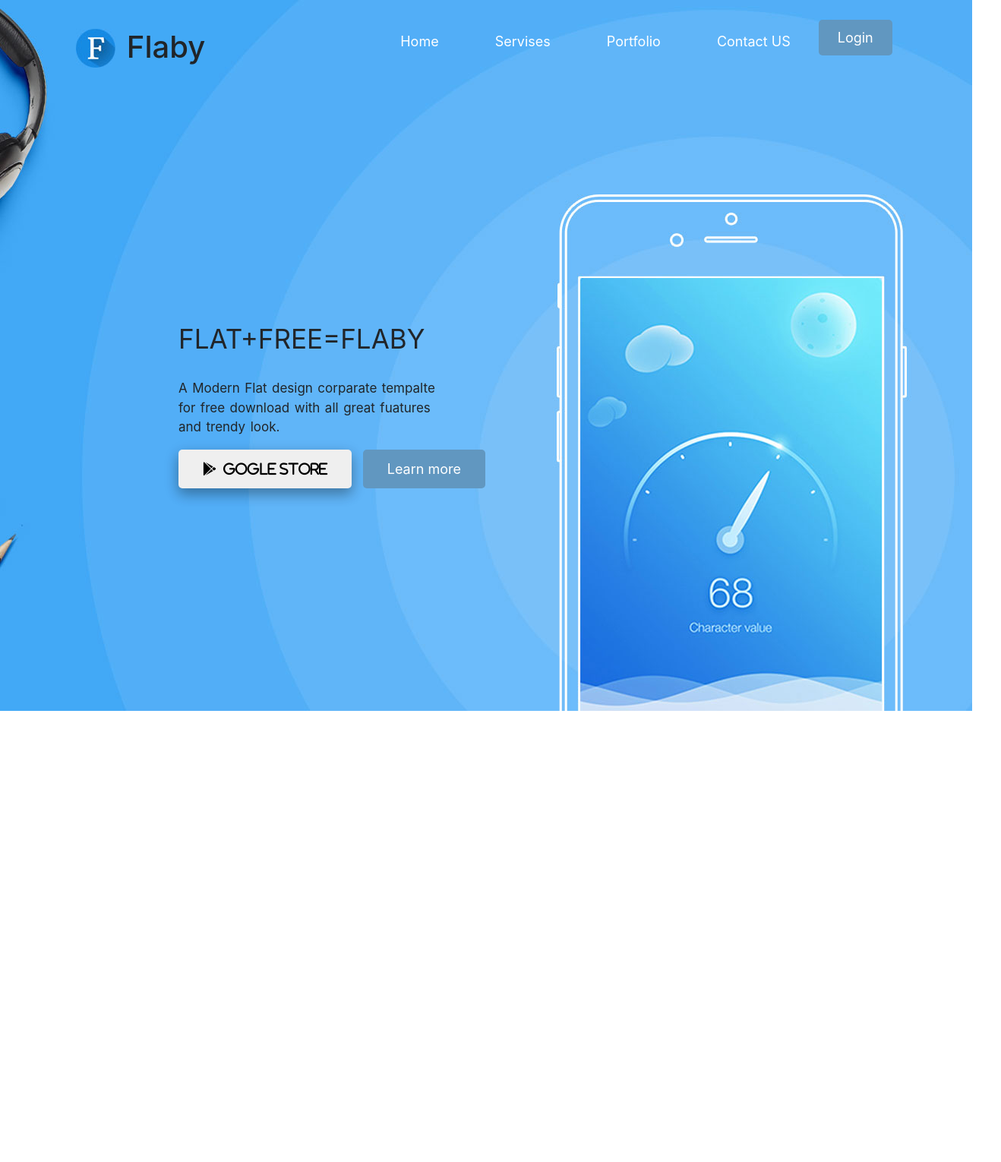
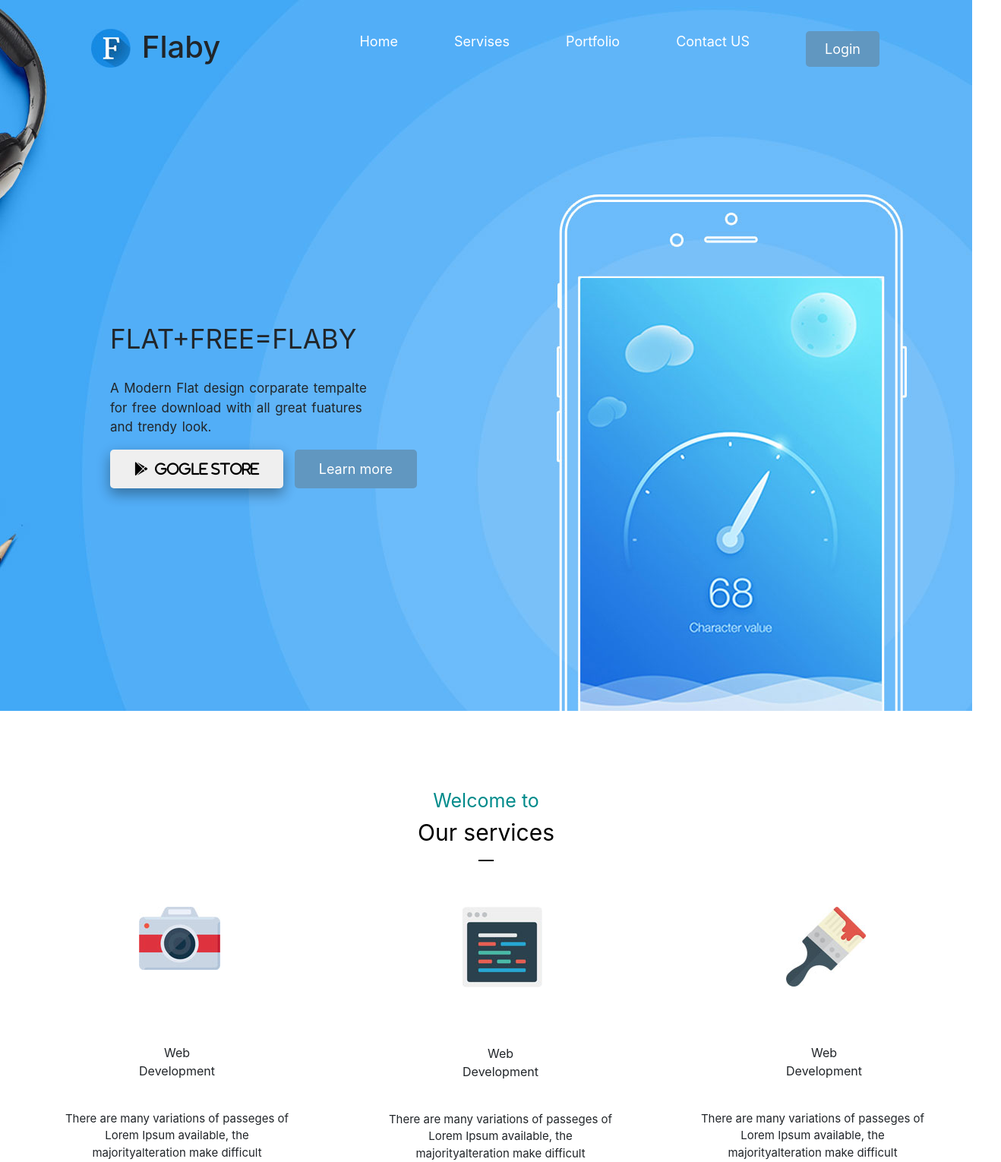
Before and after one commit to MindFure/Flapytest, a plain HTML site: page pp/index.html in a window 1280 px wide. Shown: the whole page at 76% size, 1318 px wide, since content can reach past the window. Before the commit the page ends 936 px from the top, so only its background shows below. Drawn offline with nearby package versions, Linux system fonts and the light colour scheme.

Commit message:
1 and 2 screen

```diff
--- /dev/null
+++ b/pp/assets/scss/style.scss
@@ -0,0 +1,6 @@
+.da{
+    background-color: aqua;
+}
+.yes{
+    display: flex;
+}
--- a/pp/index.html
+++ b/pp/index.html
@@ -19,47 +19,93 @@
         <div class="intro">
             <div class="container">
                 <div class="row">
-                    <div class="col-xl-3  ">
+                    <div class="col-lg-3  col-sm-auto">
 
                         <div class="imges d-flex justify-content-center">
                             <img src="assets/img/f_03.jpg" alt="фон">
                             <h1> Flaby</h1>
                         </div>
                     </div>
-                    <div class="col-xl-9 ml-auto">
+                    <div class="col-lg-9 col-sm-auto">
 
                         <nav>
-                            <ul class="menu d-flex justify-content-center">
+                            <ul class="menu d-flex justify-content-end">
                                 <li class="menu__item"><a href="#">Home</a>
                                 </li>
                                 <li class="menu__item"><a href="#">Servises</a>
                                 </li>
                                 <li class="menu__item"><a href="#">Portfolio</a>
                                 </li>
-                                <li class="menu__item"><a href="#">Contact US</a>
+                                <li class="menu__item"><a href="#">Contact&#160;US</a>
                                 </li>
 
                                 <button type="button" id="b1" class="button1">Login</button>
+
                             </ul>
                         </nav>
 
                     </div>
                 </div>
 
-            </div>
-            <div class="col-xl-7">
-                <div class="text_but">
-                    <div class="text_intro"> Flat+free=Flaby</div>
-                    <p class="text">A Modern Flat design corparate tempalte<br> for free download with all great fuatures<br> and trendy look.</p>
 
-                    <button type="button" id="b2" class="button2"><i class="fab fa-google-play">&nbsp;&nbsp;Gogle Store</i></button>
 
-                    <button type="button" id="b3" class="button3">Learn more</button>
+                <div class="row">
+                    <div class="col-lg-12  col-sm-12 justify-content-center">
+                        <div class="text_but">
+
+                            <div class="text_intro"> Flat+free=Flaby</div>
+                            <p class="text">A Modern Flat design corparate tempalte<br> for free download with all great fuatures<br> and trendy look.</p>
+
+                            <button type="button" id="b2" class="button2"><i class="fab fa-google-play">&nbsp;&nbsp;Gogle Store</i></button>
+
+                            <button type="button" id="b3" class="button3">Learn more</button>
+                        </div>
+                    </div>
                 </div>
             </div>
+
         </div>
     </header>
+    <section>
+        <div class="container">
+            <div class="row">
+                <div class="col-lg-12">
+                    <div class="text2">
+                        <div class="text_prev2">Welcome to</div>
+                        <div class="text_prev2_1">Our services</div>
 
+                    </div>
+                </div>
+            </div>
+            <div class="row ">
+                <div class="view d-flex">
+                    <div class="view1">
+                <div class="col-lg-4 justify-content-start">
+                <img src="assets/img/Flaby_01_04.jpg">
+                    <div class="view123">
+                    <div class="text_view1">Web Development</div>
+                    <div class="text_view2">There are many variations of passeges of Lorem Ipsum available, the  majorityalteration make difficult</div>
+                        </div>
+                    </div>
+                </div>
+                    <div class="view1">
+                <div class="col-lg-4 justify-content-center">
+                <img src="assets/img/Flaby_04.jpg">
+                    <div class="text_view1">Web Development</div>
+                    <div class="text_view2">There are many variations of passeges of Lorem Ipsum available, the  majorityalteration make difficult</div>
+                </div>
+                        </div>
+                    <div class="view1">
+                <div class="col-lg-4 justify-content-end">
+                <img src="assets/img/flaby4.jpg">
+                    <div class="text_view1">Web Development</div>
+                </div>
+                        <div class="text_view2">There are many variations of passeges of Lorem Ipsum available, the  majorityalteration make difficult</div>
+                         </div>
+                    </div>
+            </div>
+        </div>
+    </section>
 
 
     <script src="https://ajax.googleapis.com/ajax/libs/jquery/3.5.1/jquery.min.js"></script>
```
Also changed, not shown: pp/assets/css/style.css, pp/assets/img/Flaby_01_04.jpg (added), pp/assets/img/Flaby_04.jpg (added), pp/assets/img/flaby4.jpg (added), 2 other files.
